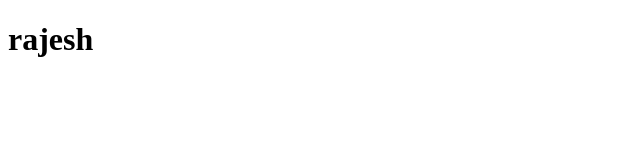
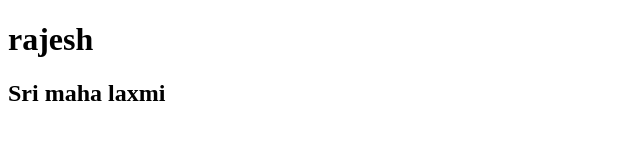
Before and after one commit to avadhootha-mahalaxmi/mubeena, a plain HTML site: page index.html in a window 1280 px wide. Shown: the whole page, without its empty margins (0-640 px from the left). Drawn offline with Linux system fonts and the light colour scheme.

Commit message:
sri is added

```diff
--- a/index.html
+++ b/index.html
@@ -7,5 +7,6 @@
 </head>
 <body>
     <h1>rajesh</h1>
+    <h2>Sri maha laxmi</h2>
 </body>
 </html>
```
